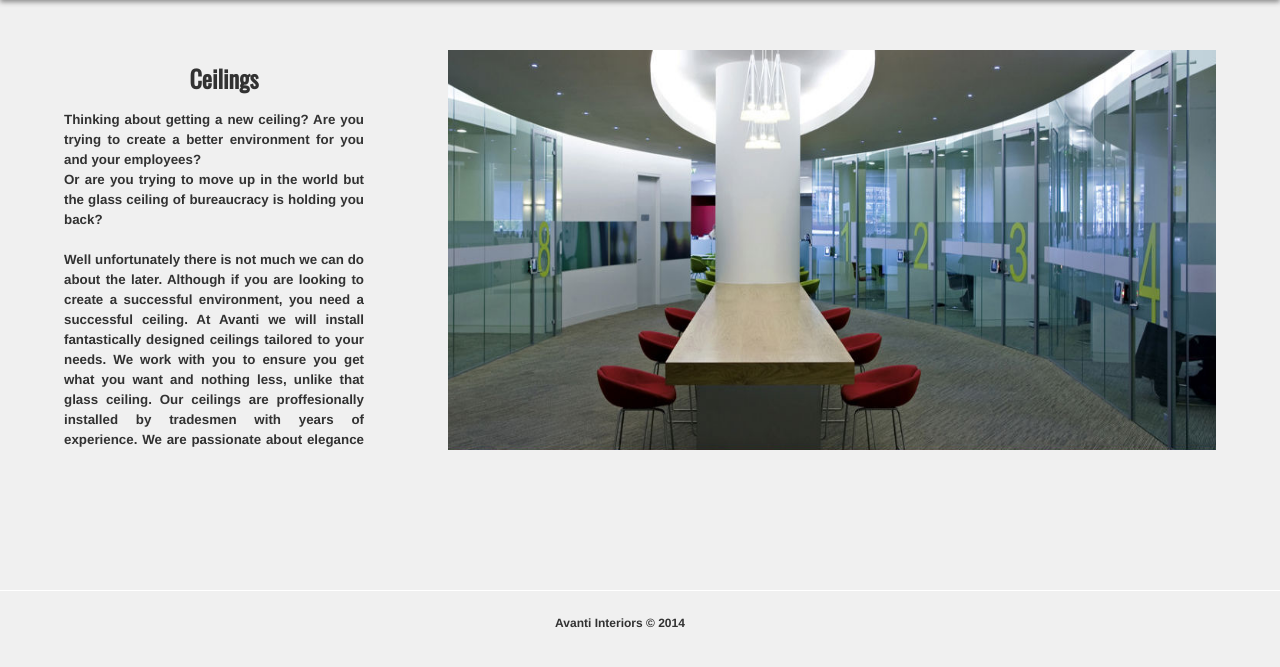
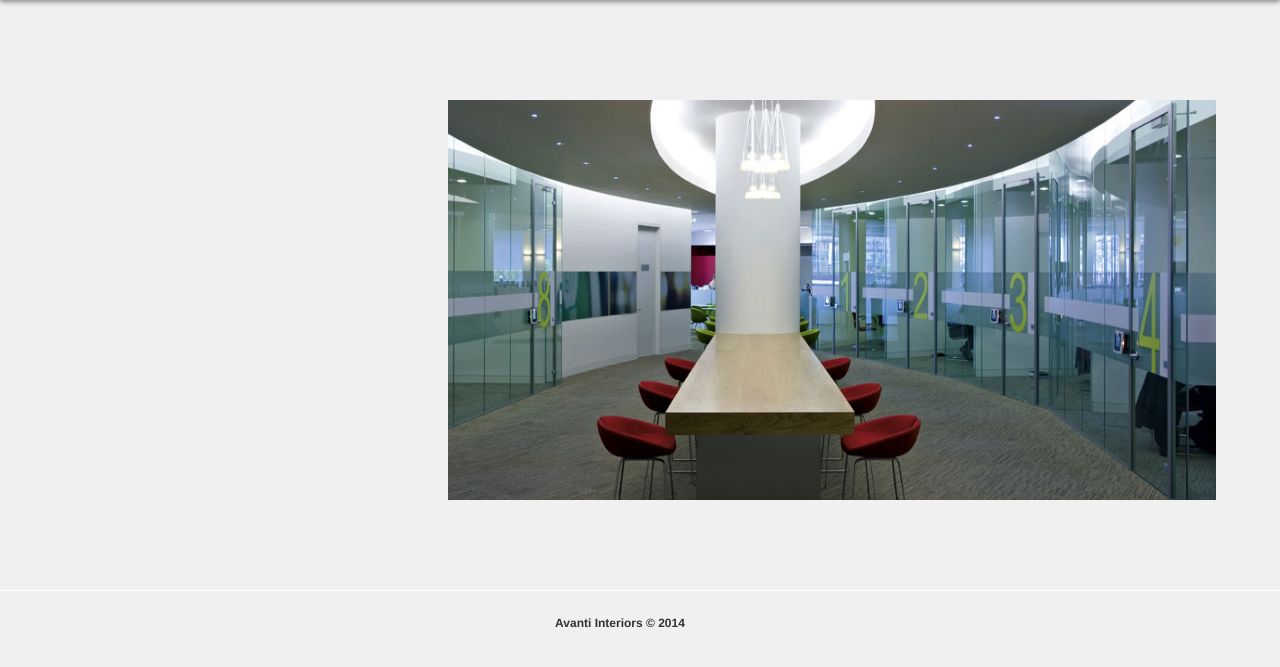
Before and after one commit to craigpullar/Avanti-Interiors, a Django app: page /ceilings in a window 1280 px wide. Shown: the part 100-767 px from the top of the page. Run offline with Django 3.2, Linux system fonts and the light colour scheme.

Commit message:
layout update

```diff
--- a/Roland/static/css/infoLayout.css
+++ b/Roland/static/css/infoLayout.css
@@ -4,7 +4,6 @@
 				top:150px;
 				width:25%;
 				left:5%;
-				height: 400px;
 				overflow:hidden;
 			}
 			div.infoBox p {
@@ -29,7 +28,7 @@
 			}
 			img#image1 {
 	      		position:absolute;
-	      		top:150px;
+	      		top:200px;
 	      		right:5%;
 	      		width:60%;
 	      		height:400px;
--- a/landing_page/templates/index.html
+++ b/landing_page/templates/index.html
@@ -45,6 +45,7 @@
 			top:60px;
 			text-align:justify;
 			color:rgb(50,50,50);
+			line-height:150%;
 		}
 
 		</style>
```
